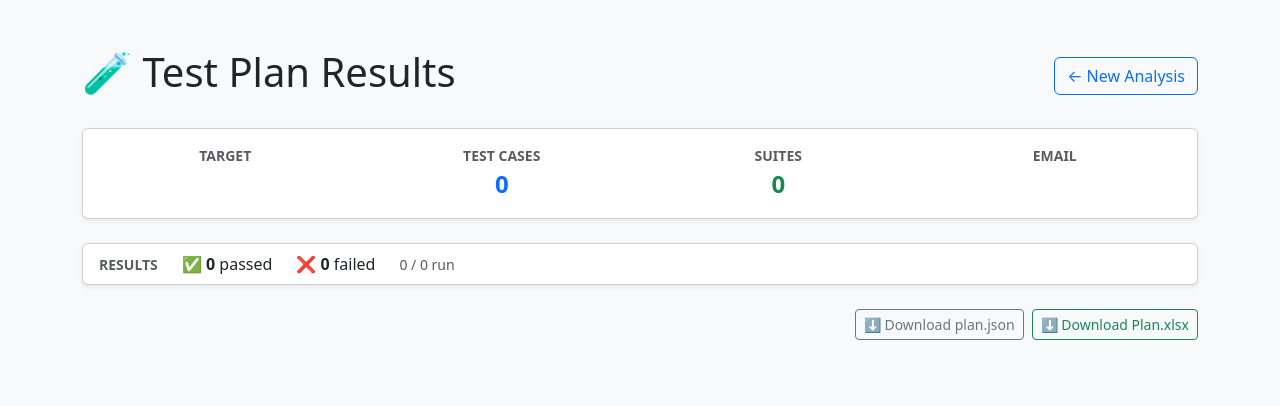
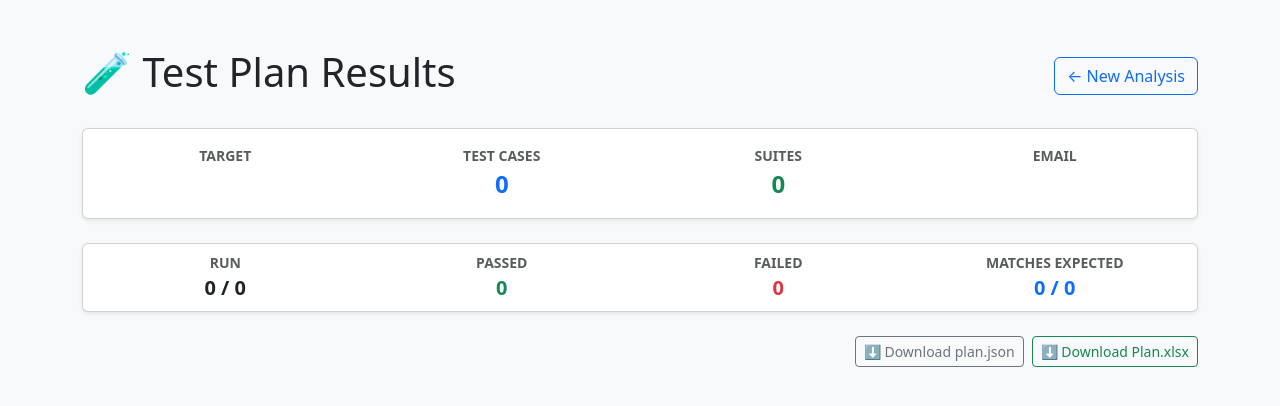
Before and after one commit to RaniAbu95/Captin-Fix-deployed, a Flask app: template templates/results.html in a window 1280 px wide. Shown: the top 406 px of the page. Run offline with Flask 3, Linux system fonts and the light colour scheme; the template is opened without the code that fills it, so the values that code supplies are empty; parts of the project's set-up code (start-up, migrations or seed data) failed here and were passed over; some libraries are stand-ins or nearby versions.

Commit message:
Add matches expected counter to results summary
Co-Authored-By: Claude Sonnet 4.6 <noreply@anthropic.com>

```diff
--- a/templates/results.html
+++ b/templates/results.html
@@ -62,11 +62,25 @@
       <!-- Results summary -->
       <div class="card mb-3 shadow-sm">
         <div class="card-body py-2">
-          <div class="d-flex align-items-center gap-4">
-            <span class="text-muted small fw-semibold">RESULTS</span>
-            <span>✅ <strong id="count-pass">0</strong> passed</span>
-            <span>❌ <strong id="count-fail">0</strong> failed</span>
-            <span class="text-muted small" id="count-total">0 / {{ plan.cases | length }} run</span>
+          <div class="row text-center">
+            <div class="col">
+              <div class="fw-bold text-muted small">RUN</div>
+              <div class="fs-5 fw-bold" id="count-total">0 / {{ plan.cases | length }}</div>
+            </div>
+            <div class="col">
+              <div class="fw-bold text-muted small">PASSED</div>
+              <div class="fs-5 fw-bold text-success" id="count-pass">0</div>
+            </div>
+            <div class="col">
+              <div class="fw-bold text-muted small">FAILED</div>
+              <div class="fs-5 fw-bold text-danger" id="count-fail">0</div>
+            </div>
+            <div class="col">
+              <div class="fw-bold text-muted small">MATCHES EXPECTED</div>
+              <div class="fs-5 fw-bold text-primary">
+                <span id="count-match">0</span> / {{ plan.cases | length }}
+              </div>
+            </div>
           </div>
         </div>
       </div>
@@ -156,7 +170,8 @@
         const failed = values.filter(s => s !== 'Pass').length;
         document.getElementById('count-pass').textContent  = passed;
         document.getElementById('count-fail').textContent  = failed;
-        document.getElementById('count-total').textContent = `${values.length} / ${CASES.length} run`;
+        document.getElementById('count-total').textContent = `${values.length} / ${CASES.length}`;
+        document.getElementById('count-match').textContent = passed;
       }
 
       function showCode(idx, code) {
```
